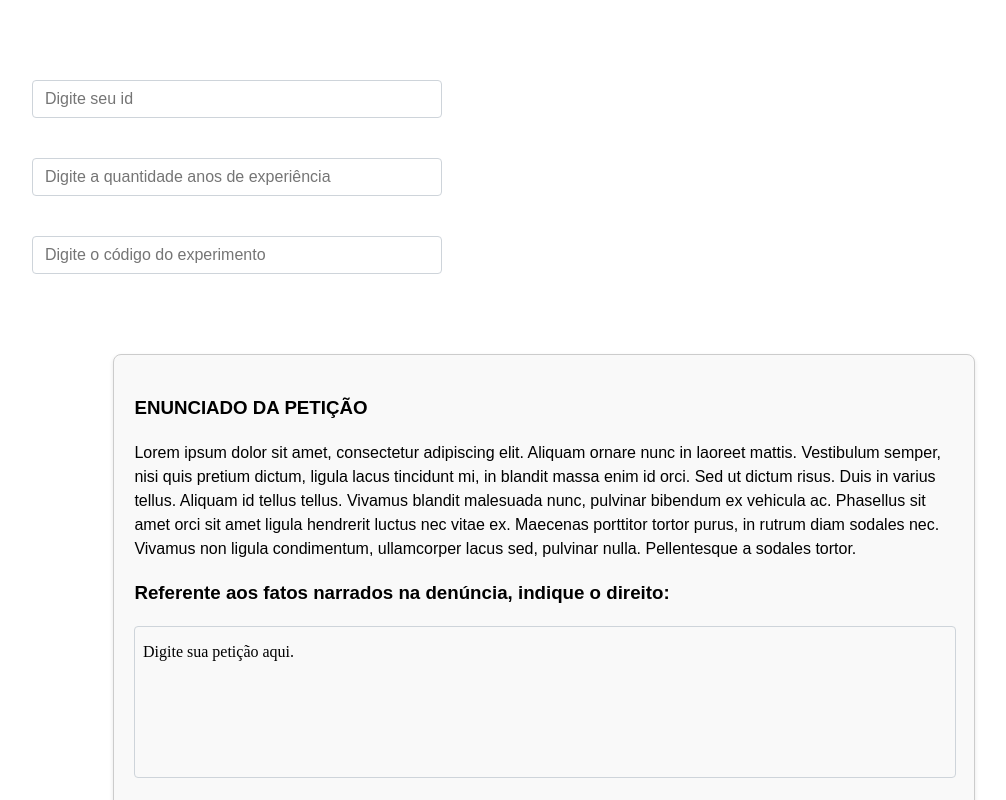
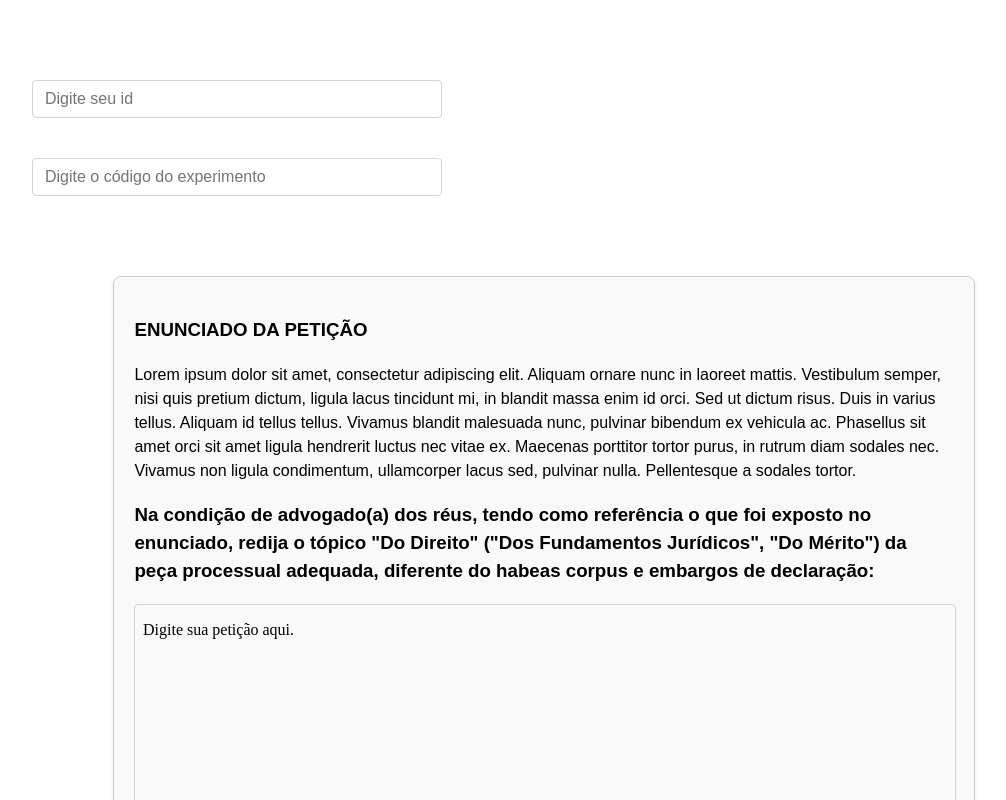
Before and after one commit to PlayerGhost/AILA, a browser extension: page experimento_teste/templates/index.html in a window 1280 px wide. Both pictures are taken after a click on the button "Iniciar". Shown: the top 800 px of the page, without its empty margins (96-1102 px from the left). Drawn offline with Linux system fonts and the light colour scheme.

Commit message:
Atualiza os templates do experimento

```diff
--- a/experimento_teste/templates/index.html
+++ b/experimento_teste/templates/index.html
@@ -39,6 +39,7 @@
         #startButton:hover,#submitButton:hover {
             background-color: #0056b3;
         }
+
         #mainContent{
             display: grid;
             justify-content: center;
@@ -47,25 +48,22 @@
 
         #inputContainer{
             width: 80vw;
+        }
 
-        }
         #nameUser{
             width: 30vw;
             margin-right: 5vw;
             margin-bottom: 5vh;
             margin-top: 10vh;
         }
-        #expUser{
-            width: 30vw;
-            margin-bottom: 5vh;
-        }
+
         #codExp{
             width: 30vw;
             margin-bottom: 5vh;
         }
 
         #textFrame{
-
+            height: 50vh;
             margin-bottom: 5vh;
             border: 1px solid #ced4da;
             border-radius: 0.25rem;
@@ -133,10 +131,7 @@
             box-shadow: 0 2px 4px rgba(0, 0, 0, 0.1);
             background-color: #f9f9f9;
             border: 1px solid #ccc;
-
         }
-
-
     </style>
 </head>
 <body>
@@ -147,10 +142,7 @@
 
     <div id="inputContainer" class="hidden">
         <input type="text" id="nameUser" placeholder="Digite seu id">
-        <input type="number" id="expUser" placeholder="Digite a quantidade anos de experiência">
-
         <input type="number" id="codExp" placeholder="Digite o código do experimento">
-
 
         <!-- <iframe id="partPeticao" src ="https://www.planalto.gov.br/ccivil_03/_ato2015-2018/2018/lei/l13709.htm"></iframe> -->
         <div id = "peticao-content">
@@ -159,9 +151,9 @@
                 Lorem ipsum dolor sit amet, consectetur adipiscing elit. Aliquam ornare nunc in laoreet mattis. Vestibulum semper, nisi quis pretium dictum, ligula lacus tincidunt mi, in blandit massa enim id orci. Sed ut dictum risus. Duis in varius tellus. Aliquam id tellus tellus. Vivamus blandit malesuada nunc, pulvinar bibendum ex vehicula ac. Phasellus sit amet orci sit amet ligula hendrerit luctus nec vitae ex. Maecenas porttitor tortor purus, in rutrum diam sodales nec. Vivamus non ligula condimentum, ullamcorper lacus sed, pulvinar nulla. Pellentesque a sodales tortor.
             </p>
 
-            <h3>Referente aos fatos narrados na denúncia, indique o direito:</h3>
+            <h3>Na condição de advogado(a) dos réus, tendo como referência o que foi exposto no enunciado, redija o tópico "Do Direito" ("Dos Fundamentos Jurídicos", "Do Mérito") da peça processual adequada, diferente do habeas corpus e embargos de declaração:</h3>
 
-        <iframe id="textFrame" contenteditable="true" class="hidden"></iframe>
+            <iframe id="textFrame" contenteditable="true" class="hidden" scrolling="yes"></iframe>
             <button id="submitButton">Enviar</button>
         </div>
     </div>
@@ -188,7 +180,6 @@
 		</html>
 	</script>
 
-
     <script>
         var startButton = document.getElementById("startButton");
         var inputContainer = document.getElementById("inputContainer");
@@ -201,7 +192,7 @@
         var timerDisplay2 = document.getElementById("timerDisplay2");
         var textFrame = document.getElementById("textFrame");
         var nameUser = document.getElementById("nameUser");
-        var expUser = document.getElementById("expUser");timerContainer
+        var codExp = document.getElementById("codExp");
 
         var mainContent = document.getElementById("mainContent");
 
@@ -234,7 +225,6 @@
         submitButton.disabled = true;//desabilitao botao para so poder enviar quando os campos estiverem preenchidos
 
         nameUser.addEventListener("input", checkInputs);
-        expUser.addEventListener("input", checkInputs);
 
         //apagar iframe quando clicado pela primeira vez
 
@@ -252,7 +242,7 @@
         //------------------------------------------------
 
         function checkInputs() {
-            if (nameUser.value !== "" && expUser.value !== "") {
+            if (nameUser.value !== "") {
                 submitButton.disabled = false;
             } else {
                 submitButton.disabled = true;
@@ -265,7 +255,6 @@
                 tempoInicio: timerDisplay.textContent,
                 tempoDigitando: timerDisplay2.textContent,
                 user: nameUser.value.hashCode(),
-                anosExperiencia:expUser.value,
                 codExperimento:codExp.value,
                 peticao: textFrame.contentDocument.body.innerText
             };
```
Also changed, not shown: experimento/templates/index.html (+8 -19 lines). Lines whose indentation alone changed are shown as unchanged.
